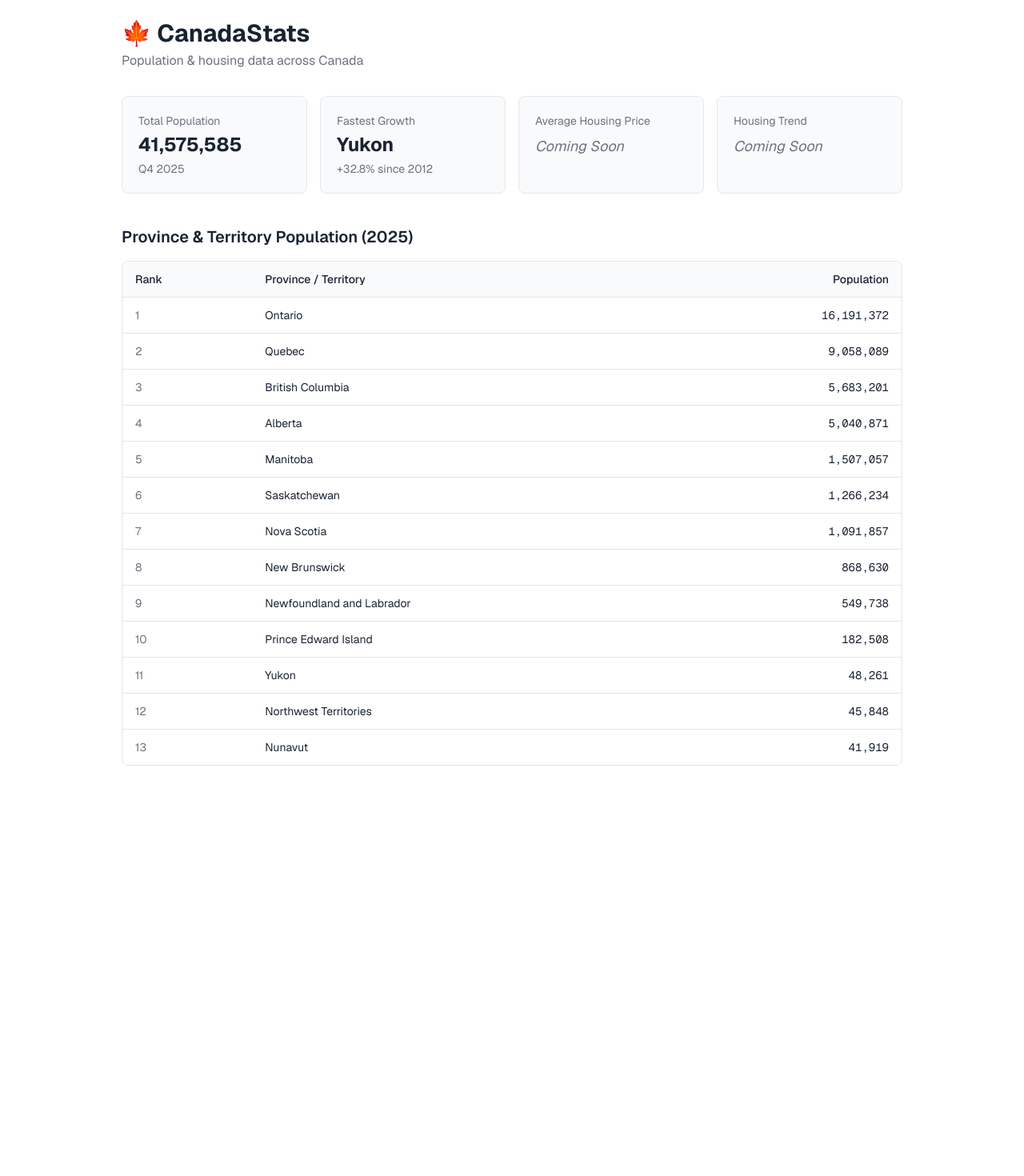
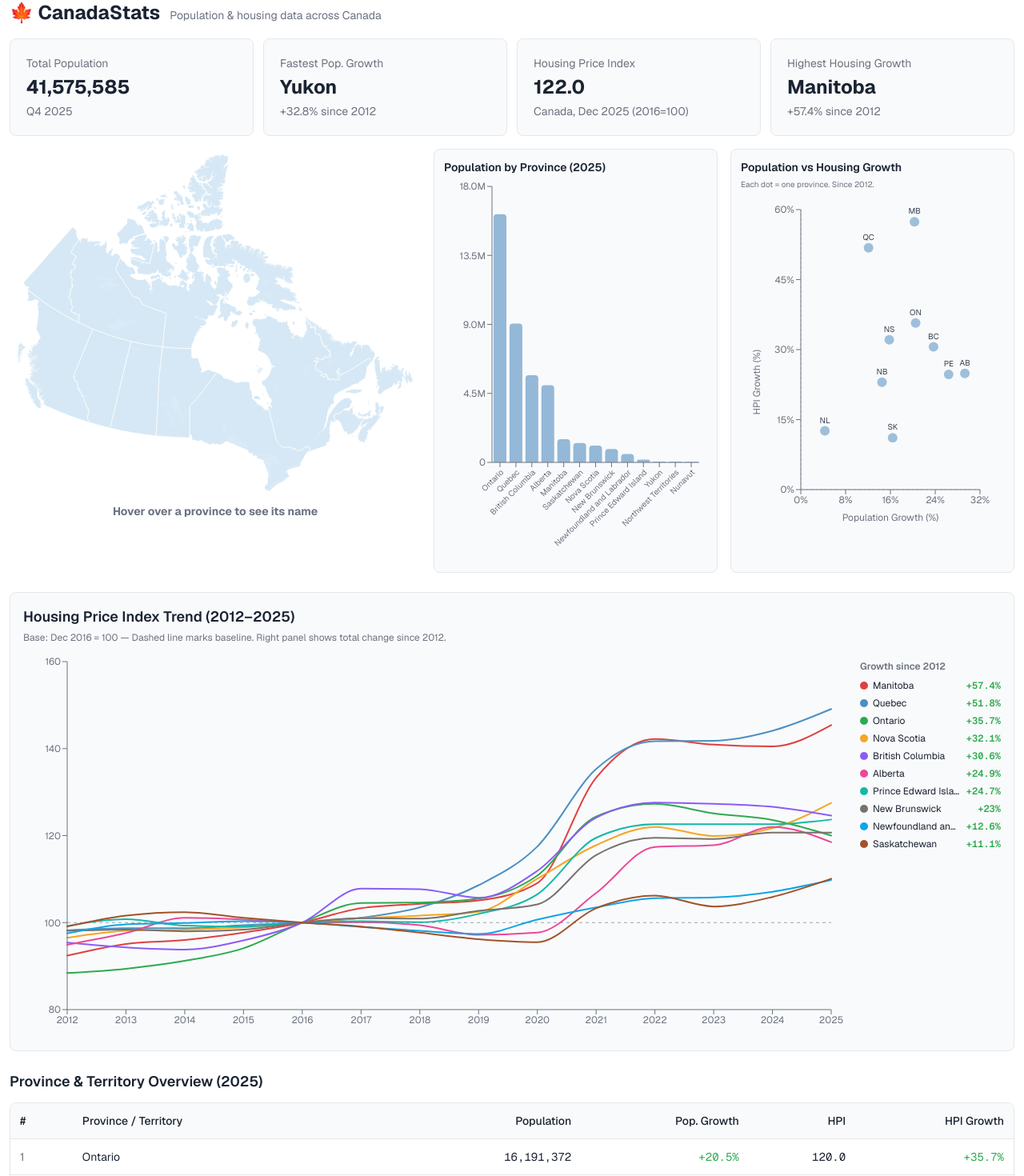
Before and after one commit to Mik-watanabe/province-data-dashboard, a Next.js app: page / in a window 1280 px wide. Shown: the part 16-1486 px from the top of the page at 80% size. Before the commit the page ends 1013 px from the top, so only its background shows below. Built offline with nearby package versions, Linux system fonts and the light colour scheme.

Commit message:
Integrate dashboard layout with interactive hover linking

```diff
--- /dev/null
+++ b/app/components/InteractiveSection.tsx
@@ -0,0 +1,47 @@
+'use client';
+
+import { useCallback, useState } from 'react';
+import CanadaMap from './CanadaMap';
+import PopulationBarChart from './PopulationBarChart';
+import CorrelationScatterChart from './CorrelationScatterChart';
+
+type InteractiveSectionProps = {
+  provinces: { province: string; population: number }[];
+  correlationData: { province: string; popGrowth: number; hpiGrowth: number }[];
+  year: number;
+};
+
+export default function InteractiveSection({
+  provinces,
+  correlationData,
+  year,
+}: InteractiveSectionProps) {
+  const [hoveredProvince, setHoveredProvince] = useState<string | null>(null);
+  const handleHover = useCallback((name: string | null) => setHoveredProvince(name), []);
+
+  return (
+    <section className="mb-6 grid grid-cols-1 gap-4 lg:grid-cols-12">
+      <div className="lg:col-span-5">
+        <CanadaMap onProvinceHover={handleHover} />
+      </div>
+
+      <div className="lg:col-span-7 grid grid-cols-1 gap-4 md:grid-cols-2">
+        <div className="rounded-lg border border-card-border bg-card-bg p-3">
+          <h2 className="mb-1 text-sm font-semibold">
+            Population by Province ({year})
+          </h2>
+          <PopulationBarChart data={provinces} highlightedProvince={hoveredProvince} />
+        </div>
+        <div className="rounded-lg border border-card-border bg-card-bg p-3">
+          <h2 className="mb-1 text-sm font-semibold">
+            Population vs Housing Growth
+          </h2>
+          <p className="mb-1 text-[10px] text-muted">
+            Each dot = one province. Since 2012.
+          </p>
+          <CorrelationScatterChart data={correlationData} highlightedProvince={hoveredProvince} />
+        </div>
+      </div>
+    </section>
+  );
+}
--- a/app/globals.css
+++ b/app/globals.css
@@ -27,3 +27,11 @@ body {
   color: var(--foreground);
   font-family: var(--font-geist-sans), Arial, Helvetica, sans-serif;
 }
+
+.recharts-surface {
+  outline: none !important;
+}
+
+.recharts-surface * {
+  outline: none !important;
+}
--- a/app/page.tsx
+++ b/app/page.tsx
@@ -1,67 +1,160 @@
 import SummaryCard from '@/app/components/SummaryCard';
+import InteractiveSection from '@/app/components/InteractiveSection';
+import HousingPriceLineChart from '@/app/components/HousingPriceLineChart';
 import {
   getLatestYearCanadaPopulation,
   getFastestGrowthProvince,
   getProvincesLatestYear,
+  getPopulationGrowthRates,
 } from '@/app/lib/data/population';
+import {
+  getLatestYearCanadaIndex,
+  getHighestGrowthProvince,
+  getLowestGrowthProvince,
+  getProvincesTimeSeries,
+} from '@/app/lib/data/housingPriceIndex';
 
 export default function Home() {
   const { population, year } = getLatestYearCanadaPopulation();
   const { province: fastestProvince, growthRate } = getFastestGrowthProvince();
   const provinces = getProvincesLatestYear();
 
+  const { index: canadaIndex, year: housingYear } = getLatestYearCanadaIndex();
+  const { province: highestHousingProvince, growthRate: highestHousingRate } =
+    getHighestGrowthProvince();
+  const { province: lowestHousingProvince, growthRate: lowestHousingRate } =
+    getLowestGrowthProvince();
+  const housingTimeSeries = getProvincesTimeSeries();
+  const popGrowthRates = getPopulationGrowthRates();
+
+  const housingByProvince = new Map(
+    housingTimeSeries.map((h) => [h.province, h]),
+  );
+
+  const correlationData = housingTimeSeries
+    .filter((h) => popGrowthRates.has(h.province))
+    .map((h) => ({
+      province: h.province,
+      popGrowth: popGrowthRates.get(h.province)!,
+      hpiGrowth: h.growthRate,
+    }));
+
   return (
-    <main className="mx-auto max-w-5xl px-6 py-10">
-      <header className="mb-8">
-        <h1 className="text-3xl font-bold">
+    <main className="mx-auto max-w-7xl px-3 py-4">
+      <header className="mb-4 flex items-baseline gap-3">
+        <h1 className="text-2xl font-bold">
           <span className="text-accent">🍁</span> CanadaStats
         </h1>
-        <p className="mt-1 text-muted">
+        <p className="text-sm text-muted">
           Population & housing data across Canada
         </p>
       </header>
 
-      <section className="mb-10 grid grid-cols-2 gap-4 md:grid-cols-4">
+      {/* Summary cards */}
+      <section className="mb-4 grid grid-cols-2 gap-3 md:grid-cols-4">
         <SummaryCard
           title="Total Population"
           value={population.toLocaleString()}
           subtitle={`Q4 ${year}`}
         />
         <SummaryCard
-          title="Fastest Growth"
+          title="Fastest Pop. Growth"
           value={fastestProvince}
           subtitle={`+${growthRate}% since 2012`}
         />
-        <SummaryCard title="Average Housing Price" value="" comingSoon />
-        <SummaryCard title="Housing Trend" value="" comingSoon />
+        <SummaryCard
+          title="Housing Price Index"
+          value={canadaIndex.toFixed(1)}
+          subtitle={`Canada, Dec ${housingYear} (2016=100)`}
+        />
+        <SummaryCard
+          title="Highest Housing Growth"
+          value={highestHousingProvince}
+          subtitle={`+${highestHousingRate}% since 2012`}
+        />
       </section>
 
+      {/* Map + Charts (hover linked) */}
+      <InteractiveSection
+        provinces={provinces}
+        correlationData={correlationData}
+        year={year}
+      />
+
+      {/* Row 2: Housing price line chart (full width) */}
+      <section className="mb-6">
+        <div className="rounded-lg border border-card-border bg-card-bg p-4">
+          <h2 className="mb-1 text-lg font-semibold">
+            Housing Price Index Trend (2012–{housingYear})
+          </h2>
+          <p className="mb-3 text-xs text-muted">
+            Base: Dec 2016 = 100 — Dashed line marks baseline. Right panel shows total change since 2012.
+          </p>
+          <HousingPriceLineChart data={housingTimeSeries} />
+        </div>
+      </section>
+
+      {/* Row 3: Overview table (full width) */}
       <section>
-        <h2 className="mb-4 text-xl font-semibold">
-          Province & Territory Population ({year})
+        <h2 className="mb-3 text-lg font-semibold">
+          Province & Territory Overview ({year})
         </h2>
         <div className="overflow-x-auto rounded-lg border border-card-border">
           <table className="w-full text-left text-sm">
             <thead className="border-b border-card-border bg-card-bg">
               <tr>
-                <th className="px-4 py-3 font-medium">Rank</th>
-                <th className="px-4 py-3 font-medium">Province / Territory</th>
-                <th className="px-4 py-3 text-right font-medium">Population</th>
+                <th className="px-3 py-3 font-medium">#</th>
+                <th className="px-3 py-3 font-medium">Province / Territory</th>
+                <th className="px-3 py-3 text-right font-medium">Population</th>
+                <th className="px-3 py-3 text-right font-medium">Pop. Growth</th>
+                <th className="px-3 py-3 text-right font-medium">HPI</th>
+                <th className="px-3 py-3 text-right font-medium">HPI Growth</th>
               </tr>
             </thead>
             <tbody>
-              {provinces.map((d, i) => (
+              {provinces.map((d, i) => {
+                const popGrowth = popGrowthRates.get(d.province);
+                const housing = housingByProvince.get(d.province);
+                const latestIndex = housing?.series[housing.series.length - 1]?.index;
+
+                return (
                   <tr
                     key={d.province}
                     className="border-b border-card-border last:border-b-0 hover:bg-card-bg"
                   >
-                  <td className="px-4 py-3 text-muted">{i + 1}</td>
-                  <td className="px-4 py-3">{d.province}</td>
-                  <td className="px-4 py-3 text-right font-mono">
+                    <td className="px-3 py-3 text-muted">{i + 1}</td>
+                    <td className="px-3 py-3">{d.province}</td>
+                    <td className="px-3 py-3 text-right font-mono">
                       {d.population.toLocaleString()}
                     </td>
+                    <td className="px-3 py-3 text-right font-mono">
+                      {popGrowth !== undefined ? (
+                        <span style={{ color: popGrowth >= 0 ? '#2eaa50' : '#e04040' }}>
+                          {popGrowth >= 0 ? '+' : ''}{popGrowth}%
+                        </span>
+                      ) : (
+                        <span className="text-muted">—</span>
+                      )}
+                    </td>
+                    <td className="px-3 py-3 text-right font-mono">
+                      {latestIndex !== undefined ? (
+                        latestIndex.toFixed(1)
+                      ) : (
+                        <span className="text-muted">—</span>
+                      )}
+                    </td>
+                    <td className="px-3 py-3 text-right font-mono">
+                      {housing ? (
+                        <span style={{ color: housing.growthRate >= 0 ? '#2eaa50' : '#e04040' }}>
+                          {housing.growthRate >= 0 ? '+' : ''}{housing.growthRate}%
+                        </span>
+                      ) : (
+                        <span className="text-muted">—</span>
+                      )}
+                    </td>
                   </tr>
-              ))}
+                );
+              })}
             </tbody>
           </table>
         </div>
```
Lines whose indentation alone changed are shown as unchanged.
